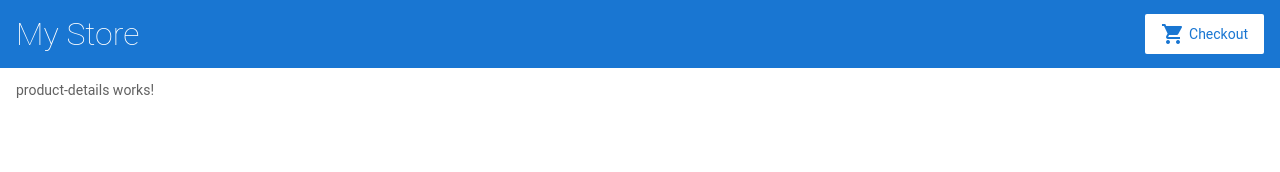
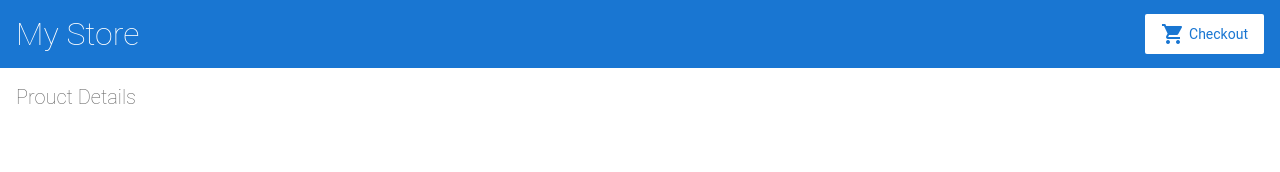
Before and after one commit to rajeshceg3/angular-hello, an Angular app: page /products/1 in a window 1280 px wide. Shown: the top 172 px of the page. Built offline with nearby package versions, Linux system fonts and the light colour scheme.

Commit message:
2 files modified

```diff
--- a/src/app/product-details/product-details.component.html
+++ b/src/app/product-details/product-details.component.html
@@ -1 +1,6 @@
-<p>product-details works!</p>
+<h2> Prouct Details </h2>
+
+<div *ngIf="product">
+<h3> {{ product.name }} </h3>
+
+</div>
--- a/src/app/product-details/product-details.component.ts
+++ b/src/app/product-details/product-details.component.ts
@@ -1,4 +1,4 @@
-import { Component } from '@angular/core';
+import { Component, OnInit } from '@angular/core';
 import { ActivatedRoute } from '@angular/router';
 
 import { Product, products } from '../products';
@@ -8,9 +8,20 @@ import { Product, products } from '../products';
   templateUrl: './product-details.component.html',
   styleUrls: ['./product-details.component.css']
 })
-export class ProductDetailsComponent {
+export class ProductDetailsComponent implements OnInit {
 product: Product | undefined
-constructor(){
+constructor( private route : ActivatedRoute){
 
 }
+
+ngOnInit(){
+  const routeParams = this.route.snapshot.paramMap;
+  const productId = Number( routeParams.get('productId'));
+
+  this.product = products.find((product)=> product.id === productId );
+
 }
+
+
+
+}
```
